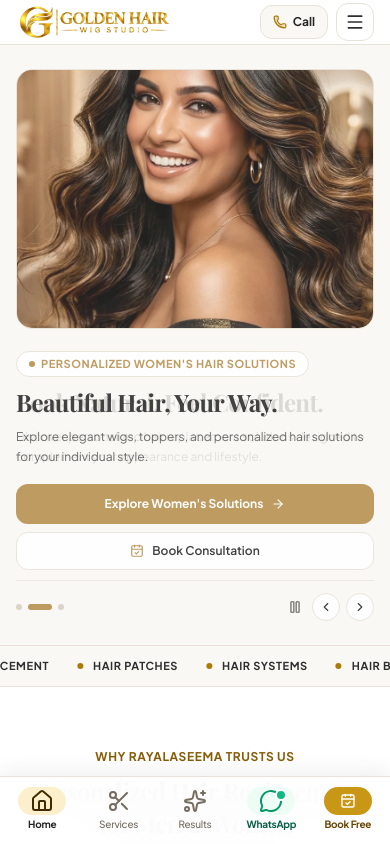
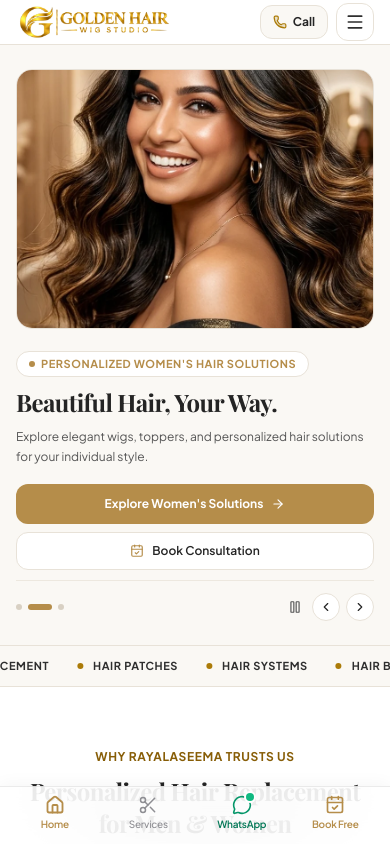
Before and after one commit to momoittechnologies-spec/golden-hair-wig-studio, a React (Vite) app: page / in a window 390 px wide. Shown: the top 844 px of the page. Built offline with nearby package versions, Linux system fonts and the light colour scheme; a web font is replaced by a local one.

Commit message:
feat(mobile): implement 4-tab iOS-style bottom bar and optimize hero slider autoplay

```diff
--- a/src/components/FloatingMobileBar.tsx
+++ b/src/components/FloatingMobileBar.tsx
@@ -1,7 +1,6 @@
 import React from 'react';
 import { Link, useLocation } from 'react-router-dom';
-import { Home, Scissors, Sparkles, MessageCircle, CalendarCheck } from 'lucide-react';
-import { BUSINESS_INFO } from '../data/businessData';
+import { Home, Scissors, MessageCircle, CalendarCheck } from 'lucide-react';
 import { buildWhatsAppUrl } from '../utils/whatsapp';
 
 interface FloatingMobileBarProps {
@@ -13,33 +12,32 @@ export const FloatingMobileBar: React.FC<FloatingMobileBarProps> = ({ onOpenBook
 
   const isHomeActive = location.pathname === '/';
   const isServicesActive = location.pathname.startsWith('/services');
-  const isResultsActive = location.pathname === '/gallery';
 
   return (
     <nav
-      aria-label="Mobile Bottom Navigation Bar"
-      className="lg:hidden fixed bottom-0 inset-x-0 z-40 bg-white/95 backdrop-blur-xl border-t border-[#E8E2D8] shadow-[0_-4px_24px_rgba(0,0,0,0.07)] pt-1.5 pb-[max(0.5rem,env(safe-area-inset-bottom))] px-1 select-none"
+      aria-label="Mobile Navigation Bar"
+      className="lg:hidden fixed bottom-0 inset-x-0 z-40 bg-white/85 backdrop-blur-2xl backdrop-saturate-180 border-t border-black/[0.08] shadow-[0_-2px_16px_rgba(0,0,0,0.04)] pt-1.5 pb-[max(0.65rem,env(safe-area-inset-bottom))] select-none"
     >
-      <div className="max-w-md mx-auto grid grid-cols-5 items-center justify-around">
+      <div className="max-w-md mx-auto grid grid-cols-4 items-center justify-around px-2">
 
         {/* Tab 1: Home */}
         <Link
           to="/"
-          className="group flex flex-col items-center justify-center py-1 active:scale-90 transition-transform duration-100 ease-out focus:outline-none"
-          aria-label="Navigate to Home"
+          className="group flex flex-col items-center justify-center py-0.5 active:scale-90 transition-transform duration-150 focus:outline-none"
+          aria-label="Home"
         >
-          <div
-            className={`w-12 sm:w-14 h-7 sm:h-8 rounded-full flex items-center justify-center transition-all duration-200 ${
-              isHomeActive
-                ? 'bg-gold-100 text-gold-900 shadow-2xs'
-                : 'text-neutral-500 hover:text-neutral-800 hover:bg-neutral-100/60'
-            }`}
-          >
-            <Home className="w-4.5 h-4.5 sm:w-5 sm:h-5" aria-hidden="true" />
+          <div className="relative flex items-center justify-center">
+            <Home
+              className={`w-5 h-5 transition-colors duration-200 ${
+                isHomeActive ? 'text-[#B58D4A]' : 'text-[#8E8E93] group-hover:text-neutral-700'
+              }`}
+              strokeWidth={isHomeActive ? 2.2 : 1.8}
+              aria-hidden="true"
+            />
           </div>
           <span
-            className={`text-[10px] sm:text-[11px] tracking-tight mt-0.5 transition-colors ${
-              isHomeActive ? 'font-bold text-neutral-900' : 'font-medium text-neutral-500'
+            className={`text-[10px] tracking-tight mt-0.5 transition-colors duration-200 ${
+              isHomeActive ? 'font-semibold text-[#B58D4A]' : 'font-medium text-[#8E8E93]'
             }`}
           >
             Home
@@ -49,79 +47,66 @@ export const FloatingMobileBar: React.FC<FloatingMobileBarProps> = ({ onOpenBook
         {/* Tab 2: Services */}
         <Link
           to="/services"
-          className="group flex flex-col items-center justify-center py-1 active:scale-90 transition-transform duration-100 ease-out focus:outline-none"
-          aria-label="Browse Services"
+          className="group flex flex-col items-center justify-center py-0.5 active:scale-90 transition-transform duration-150 focus:outline-none"
+          aria-label="Services"
         >
-          <div
-            className={`w-12 sm:w-14 h-7 sm:h-8 rounded-full flex items-center justify-center transition-all duration-200 ${
-              isServicesActive
-                ? 'bg-gold-100 text-gold-900 shadow-2xs'
-                : 'text-neutral-500 hover:text-neutral-800 hover:bg-neutral-100/60'
-            }`}
-          >
-            <Scissors className="w-4.5 h-4.5 sm:w-5 sm:h-5" aria-hidden="true" />
+          <div className="relative flex items-center justify-center">
+            <Scissors
+              className={`w-5 h-5 transition-colors duration-200 ${
+                isServicesActive ? 'text-[#B58D4A]' : 'text-[#8E8E93] group-hover:text-neutral-700'
+              }`}
+              strokeWidth={isServicesActive ? 2.2 : 1.8}
+              aria-hidden="true"
+            />
           </div>
           <span
-            className={`text-[10px] sm:text-[11px] tracking-tight mt-0.5 transition-colors ${
-              isServicesActive ? 'font-bold text-neutral-900' : 'font-medium text-neutral-500'
+            className={`text-[10px] tracking-tight mt-0.5 transition-colors duration-200 ${
+              isServicesActive ? 'font-semibold text-[#B58D4A]' : 'font-medium text-[#8E8E93]'
             }`}
           >
             Services
           </span>
         </Link>
 
-        {/* Tab 3: Results (Transformations) */}
-        <Link
-          to="/gallery"
-          className="group flex flex-col items-center justify-center py-1 active:scale-90 transition-transform duration-100 ease-out focus:outline-none"
-          aria-label="View Client Transformations"
-        >
-          <div
-            className={`w-12 sm:w-14 h-7 sm:h-8 rounded-full flex items-center justify-center transition-all duration-200 ${
-              isResultsActive
-                ? 'bg-gold-100 text-gold-900 shadow-2xs'
-                : 'text-neutral-500 hover:text-neutral-800 hover:bg-neutral-100/60'
-            }`}
-          >
-            <Sparkles className="w-4.5 h-4.5 sm:w-5 sm:h-5" aria-hidden="true" />
-          </div>
-          <span
-            className={`text-[10px] sm:text-[11px] tracking-tight mt-0.5 transition-colors ${
-              isResultsActive ? 'font-bold text-neutral-900' : 'font-medium text-neutral-500'
-            }`}
-          >
-            Results
-          </span>
-        </Link>
-
-        {/* Tab 4: WhatsApp (Instant Direct Consultation) */}
+        {/* Tab 3: WhatsApp */}
         <a
           href={buildWhatsAppUrl({ enquiryType: 'consultation' })}
           target="_blank"
           rel="noopener noreferrer"
-          className="group flex flex-col items-center justify-center py-1 active:scale-90 transition-transform duration-100 ease-out focus:outline-none"
-          aria-label="Direct WhatsApp Consultation with Mr. Swarup"
+          className="group flex flex-col items-center justify-center py-0.5 active:scale-90 transition-transform duration-150 focus:outline-none"
+          aria-label="WhatsApp"
         >
-          <div className="w-12 sm:w-14 h-7 sm:h-8 rounded-full flex items-center justify-center text-emerald-700 bg-emerald-50/90 hover:bg-emerald-100/90 transition-all duration-200 relative">
-            <span className="absolute top-1 right-2.5 sm:right-3 w-2 h-2 rounded-full bg-emerald-500 ring-2 ring-white" aria-hidden="true" />
-            <MessageCircle className="w-4.5 h-4.5 sm:w-5 sm:h-5 text-emerald-600" aria-hidden="true" />
+          <div className="relative flex items-center justify-center">
+            <span
+              className="absolute -top-0.5 -right-0.5 w-2 h-2 rounded-full bg-emerald-500 ring-2 ring-white"
+              aria-hidden="true"
+            />
+            <MessageCircle
+              className="w-5 h-5 text-emerald-600 transition-colors duration-200"
+              strokeWidth={1.9}
+              aria-hidden="true"
+            />
           </div>
-          <span className="text-[10px] sm:text-[11px] font-bold text-emerald-800 tracking-tight mt-0.5 transition-colors">
+          <span className="text-[10px] font-semibold text-emerald-700 tracking-tight mt-0.5">
             WhatsApp
           </span>
         </a>
 
-        {/* Tab 5: Book Free (Instant Consultation Booking Modal) */}
+        {/* Tab 4: Book Free */}
         <button
           type="button"
           onClick={onOpenBooking}
-          className="group flex flex-col items-center justify-center py-1 active:scale-90 transition-transform duration-100 ease-out focus:outline-none"
-          aria-label="Book Free Private Consultation"
+          className="group flex flex-col items-center justify-center py-0.5 active:scale-90 transition-transform duration-150 focus:outline-none"
+          aria-label="Book Free Consultation"
         >
-          <div className="w-12 sm:w-14 h-7 sm:h-8 rounded-full flex items-center justify-center bg-gold-500 hover:bg-gold-600 text-white shadow-2xs transition-all duration-200">
-            <CalendarCheck className="w-4 h-4 sm:w-4.5 sm:h-4.5 text-white" aria-hidden="true" />
+          <div className="relative flex items-center justify-center">
+            <CalendarCheck
+              className="w-5 h-5 text-[#B58D4A] transition-colors duration-200"
+              strokeWidth={2}
+              aria-hidden="true"
+            />
           </div>
-          <span className="text-[10px] sm:text-[11px] font-bold text-gold-800 tracking-tight mt-0.5 transition-colors">
+          <span className="text-[10px] font-semibold text-[#B58D4A] tracking-tight mt-0.5">
             Book Free
           </span>
         </button>
--- a/src/components/HeroSlider.tsx
+++ b/src/components/HeroSlider.tsx
@@ -67,7 +67,8 @@ interface HeroSliderProps {
 
 export const HeroSlider: React.FC<HeroSliderProps> = ({ onOpenBooking }) => {
   const [currentSlide, setCurrentSlide] = useState(0);
-  const [isPaused, setIsPaused] = useState(false);
+  const [isManuallyPaused, setIsManuallyPaused] = useState(false);
+  const [isHovered, setIsHovered] = useState(false);
   const [prefersReducedMotion, setPrefersReducedMotion] = useState(false);
   const touchStartX = useRef<number | null>(null);
   const touchStartY = useRef<number | null>(null);
@@ -94,17 +95,21 @@ export const HeroSlider: React.FC<HeroSliderProps> = ({ onOpenBooking }) => {
     setCurrentSlide((prev) => (prev - 1 + HERO_SLIDES.length) % HERO_SLIDES.length);
   }, []);
 
-  // Autoplay management (6.5s per slide, paused on hover/focus or reduced motion)
+  // Autoplay management: automatically advances every 5 seconds unless manually paused, hovered on desktop, or prefers-reduced-motion is enabled
   useEffect(() => {
-    if (!isPaused && !prefersReducedMotion) {
-      timerRef.current = setInterval(() => {
-        nextSlide();
-      }, 6500);
+    if (isManuallyPaused || isHovered || prefersReducedMotion) {
+      if (timerRef.current) clearInterval(timerRef.current);
+      return;
     }
+
+    timerRef.current = setInterval(() => {
+      nextSlide();
+    }, 5000);
+
     return () => {
       if (timerRef.current) clearInterval(timerRef.current);
     };
-  }, [isPaused, prefersReducedMotion, nextSlide]);
+  }, [isManuallyPaused, isHovered, prefersReducedMotion, nextSlide, currentSlide]);
 
   // Touch swipe support for mobile
   const handleTouchStart = (e: React.TouchEvent) => {
@@ -143,10 +148,8 @@ export const HeroSlider: React.FC<HeroSliderProps> = ({ onOpenBooking }) => {
       role="region"
       aria-roledescription="carousel"
       aria-label="Golden Hair Studio Solutions Slider"
-      onMouseEnter={() => setIsPaused(true)}
-      onMouseLeave={() => setIsPaused(false)}
-      onFocus={() => setIsPaused(true)}
-      onBlur={() => setIsPaused(false)}
+      onMouseEnter={() => setIsHovered(true)}
+      onMouseLeave={() => setIsHovered(false)}
       onTouchStart={handleTouchStart}
       onTouchEnd={handleTouchEnd}
       onKeyDown={handleKeyDown}
@@ -246,12 +249,12 @@ export const HeroSlider: React.FC<HeroSliderProps> = ({ onOpenBooking }) => {
                         {/* Autoplay Pause / Play Control */}
                         <button
                           type="button"
-                          onClick={() => setIsPaused((prev) => !prev)}
-                          aria-label={isPaused ? 'Resume autoplay slideshow' : 'Pause autoplay slideshow'}
-                          title={isPaused ? 'Resume autoplay' : 'Pause autoplay'}
+                          onClick={() => setIsManuallyPaused((prev) => !prev)}
+                          aria-label={isManuallyPaused ? 'Resume autoplay slideshow' : 'Pause autoplay slideshow'}
+                          title={isManuallyPaused ? 'Resume autoplay' : 'Pause autoplay'}
                           className="p-1.5 rounded-full text-[#555555] hover:text-[#B58D4A] hover:bg-white border border-transparent hover:border-[#E8E2D8] transition-colors"
                         >
-                          {isPaused ? <Play className="w-3.5 h-3.5" /> : <Pause className="w-3.5 h-3.5" />}
+                          {isManuallyPaused ? <Play className="w-3.5 h-3.5" /> : <Pause className="w-3.5 h-3.5" />}
                         </button>
 
                         <span className="h-3 w-px bg-[#E0D8CC]" aria-hidden="true" />
@@ -375,11 +378,11 @@ export const HeroSlider: React.FC<HeroSliderProps> = ({ onOpenBooking }) => {
                       <div className="flex items-center gap-1.5">
                         <button
                           type="button"
-                          onClick={() => setIsPaused((prev) => !prev)}
-                          aria-label={isPaused ? 'Resume autoplay' : 'Pause autoplay'}
+                          onClick={() => setIsManuallyPaused((prev) => !prev)}
+                          aria-label={isManuallyPaused ? 'Resume autoplay' : 'Pause autoplay'}
                           className="p-1 rounded-full text-[#555555] hover:text-[#B58D4A] transition-colors"
                         >
-                          {isPaused ? <Play className="w-3.5 h-3.5" /> : <Pause className="w-3.5 h-3.5" />}
+                          {isManuallyPaused ? <Play className="w-3.5 h-3.5" /> : <Pause className="w-3.5 h-3.5" />}
                         </button>
                         <button
                           type="button"
```
